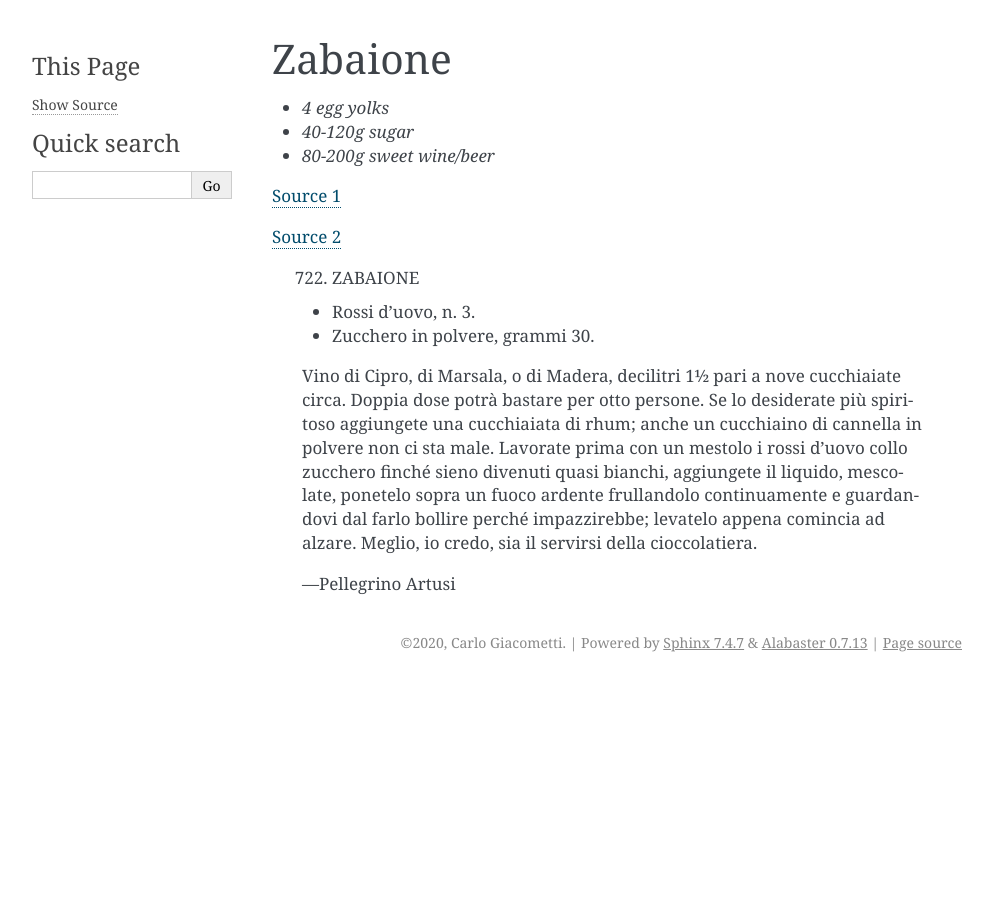
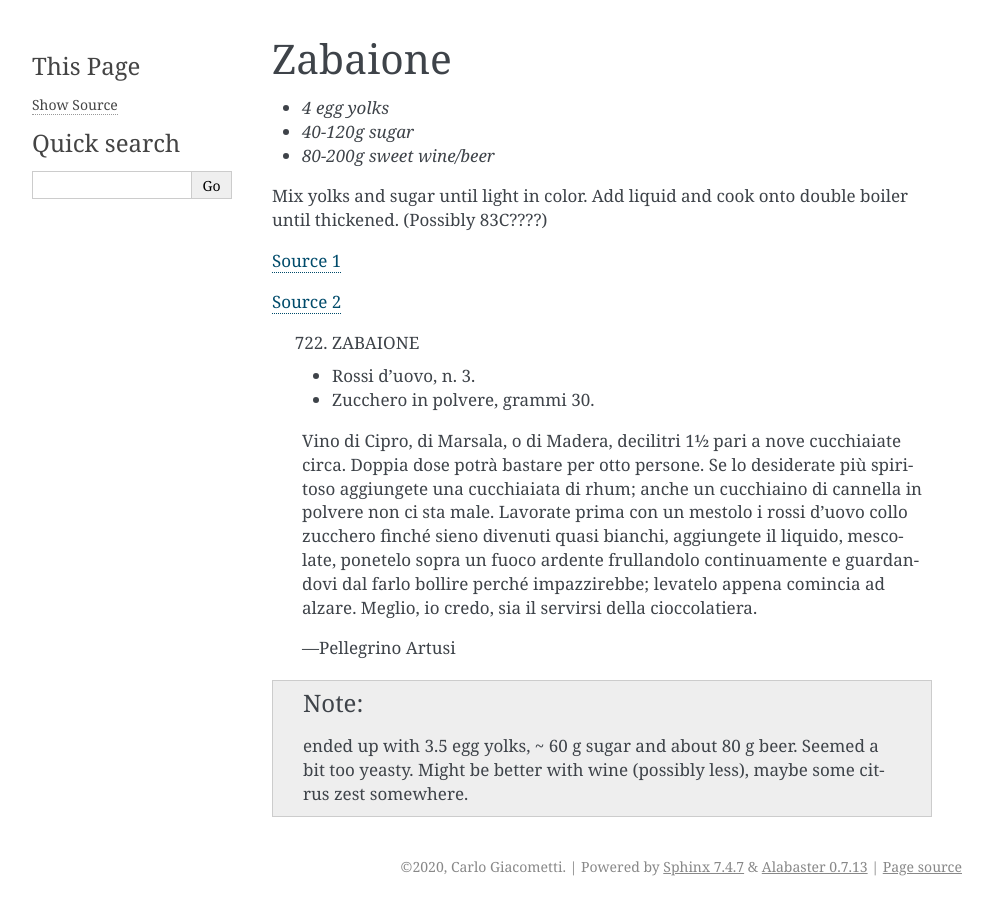
Before and after one commit to toriborish/Recipes, a Sphinx documentation site: the page built from docs/source/Recipes/Desserts/Zabaione.rst, in a window 1280 px wide. Shown: the whole page, without its empty margins (148-1141 px from the left). Built offline with Sphinx 7.4.7, drawn with Linux system fonts in a browser that asks for light colours.

Commit message:
After making zabaione

```diff
--- a/docs/source/Recipes/Desserts/Zabaione.rst
+++ b/docs/source/Recipes/Desserts/Zabaione.rst
@@ -8,9 +8,14 @@ Zabaione
 - *40-120g sugar*
 - *80-200g sweet wine/beer*
 
+
+Mix yolks and sugar until light in color. Add liquid and cook onto double boiler until thickened.
+(Possibly 83C????)
+
 `Source 1 <https://blog.giallozafferano.it/martolinaincucina/zabaione-alla-birra/>`_
 
 `Source 2 <https://www.mondobirra.org/ricettazabaione.htm>`_
+
 
 .. epigraph::
 
@@ -23,3 +28,8 @@ Zabaione
    Meglio, io credo, sia il servirsi della cioccolatiera.
 
    -- Pellegrino Artusi
+
+.. note::
+
+   ended up with 3.5 egg yolks, ~ 60 g sugar and about 80 g beer. Seemed a bit too yeasty. Might be better with wine (possibly less),
+   maybe some citrus zest somewhere.
```
